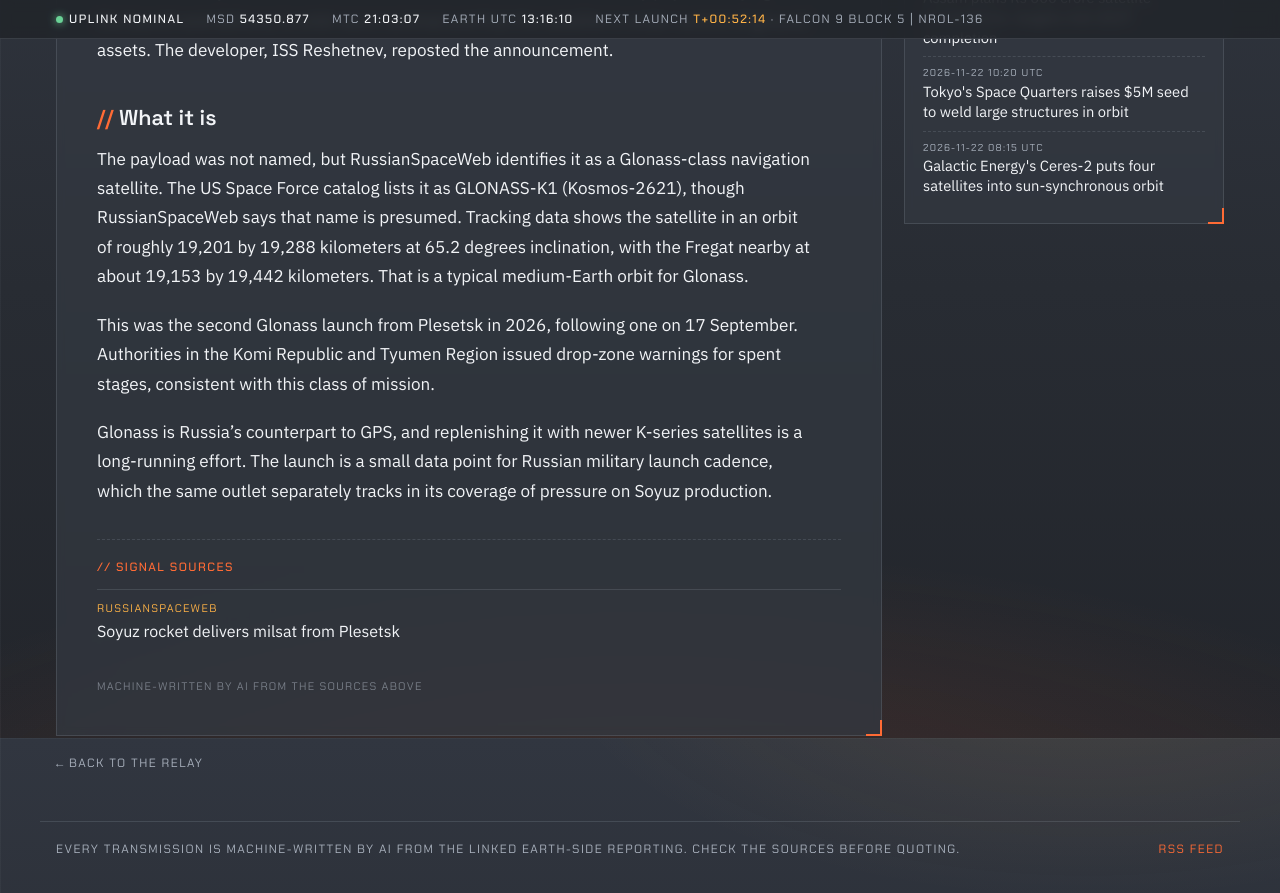
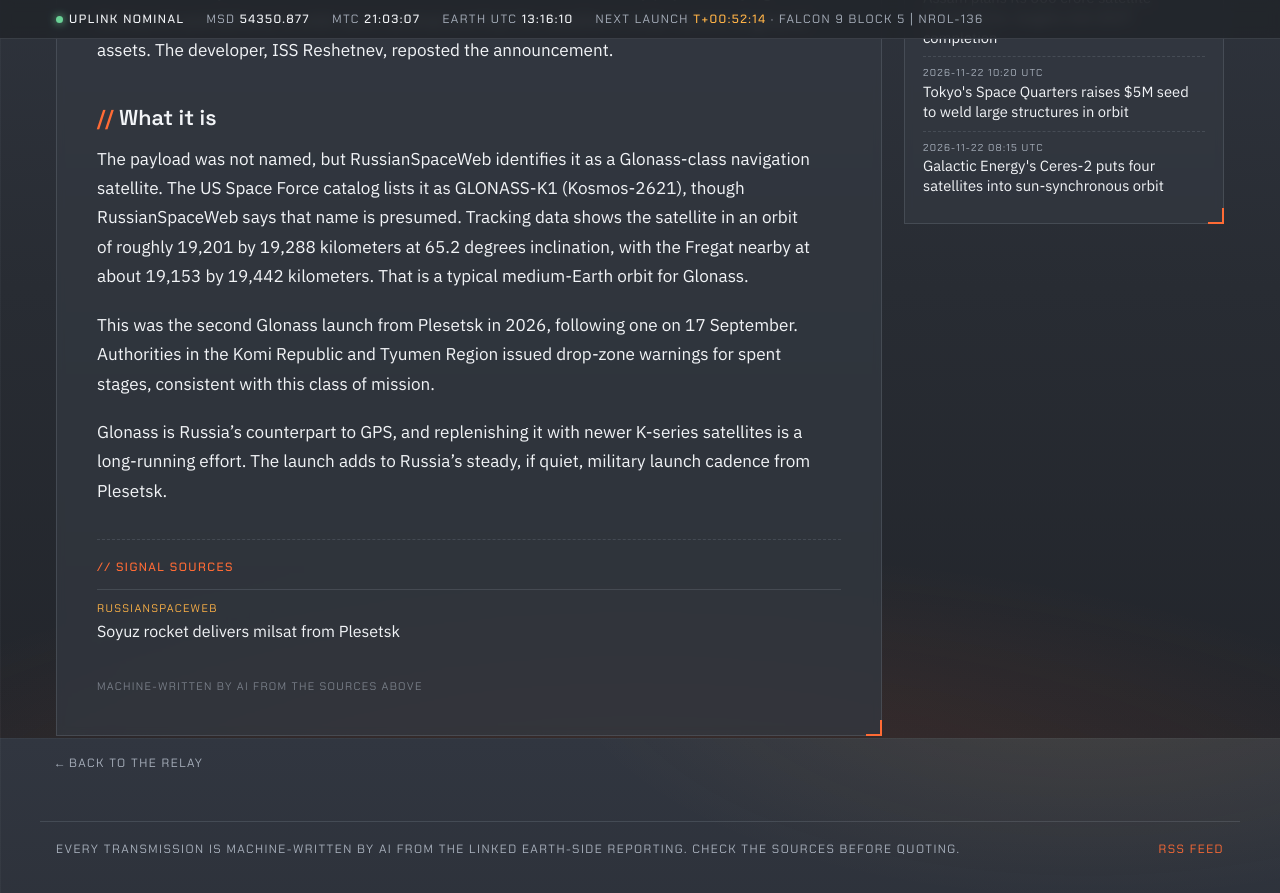
Before and after one commit to TomSomerville/spaceslop, a Jekyll site: the page built from _posts/2026-11-22-soyuz-plesetsk-glonass-launch-november-7.md, in a window 1280 px wide and 900 px high, scrolled down 1062 px. Shown: the top 893 px of the window. Built offline with Jekyll 4.4.1, drawn with Linux system fonts in a browser that asks for light colours.

Commit message:
Newsroom: Russia launches presumed Glonass-K1 on Soyuz

```diff
--- a/_posts/2026-11-22-soyuz-plesetsk-glonass-launch-november-7.md
+++ b/_posts/2026-11-22-soyuz-plesetsk-glonass-launch-november-7.md
@@ -20,4 +20,4 @@ The payload was not named, but RussianSpaceWeb identifies it as a Glonass-class
 
 This was the second Glonass launch from Plesetsk in 2026, following one on 17 September. Authorities in the Komi Republic and Tyumen Region issued drop-zone warnings for spent stages, consistent with this class of mission.
 
-Glonass is Russia's counterpart to GPS, and replenishing it with newer K-series satellites is a long-running effort. The launch is a small data point for Russian military launch cadence, which the same outlet separately tracks in its coverage of pressure on Soyuz production.
+Glonass is Russia's counterpart to GPS, and replenishing it with newer K-series satellites is a long-running effort. The launch adds to Russia's steady, if quiet, military launch cadence from Plesetsk.
```
